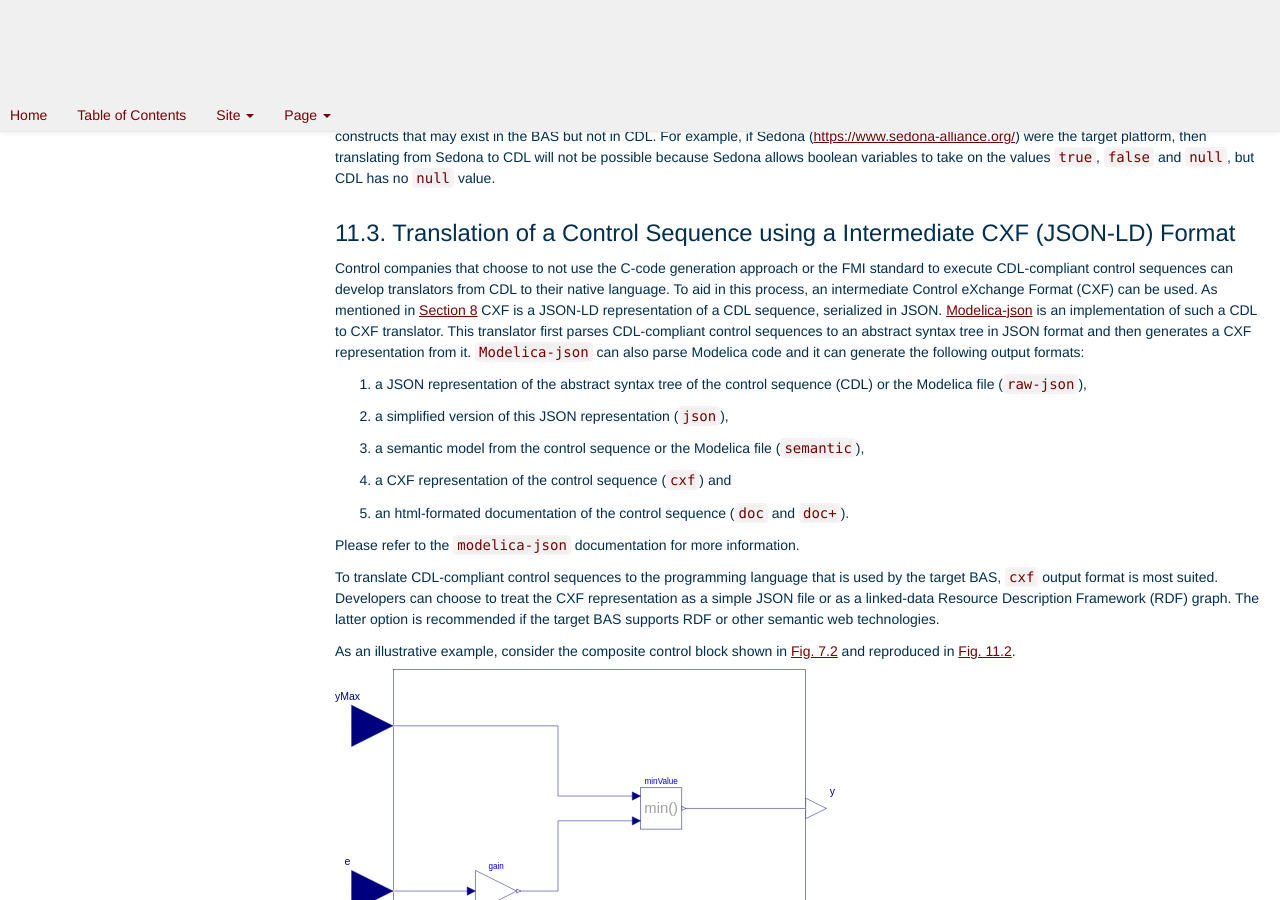
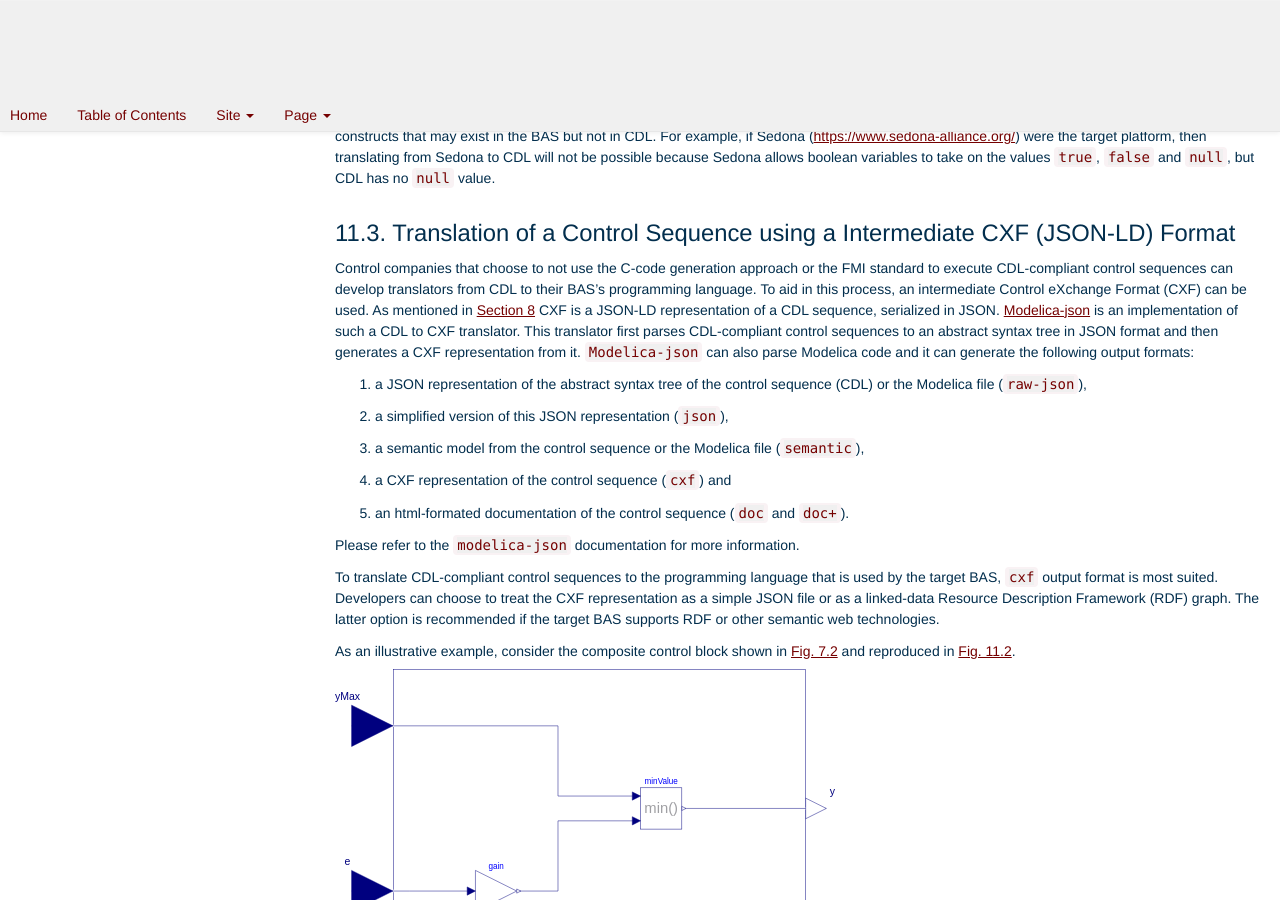
Before and after one commit to lbl-srg/obc, a Sphinx documentation site: the page built from specification/source/codeGeneration.rst, in a window 1280 px wide and 900 px high, scrolled down 1698 px. Built offline with Sphinx 7.4.7, drawn with Linux system fonts in a browser that asks for light colours; formulas are drawn with MathJax 3; cross-references to code outside the pages are shown as plain code.

Commit message:
fixed language

```diff
--- a/specification/source/codeGeneration.rst
+++ b/specification/source/codeGeneration.rst
@@ -106,7 +106,7 @@ Translation of a Control Sequence using a Intermediate CXF (JSON-LD) Format
 
 Control companies that choose to not use the C-code generation approach or
 the FMI standard to execute CDL-compliant control sequences can develop translators
-from CDL to their native language. To aid in this process, an intermediate
+from CDL to their BAS's programming language. To aid in this process, an intermediate
 Control eXchange Format (CXF) can be used. As mentioned in :numref:`sec_cxf`
 CXF is a JSON-LD representation of a CDL sequence, serialized in JSON.
 `Modelica-json <https://github.com/lbl-srg/modelica-json>`_
```
